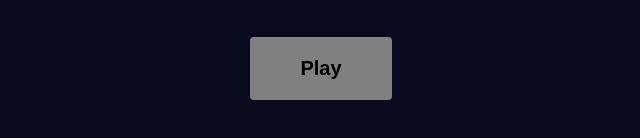
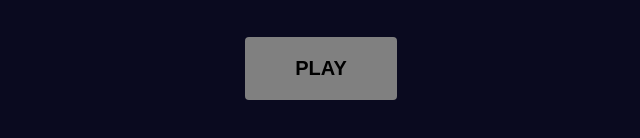
Before and after one commit to moataz-01/tic_tac_toe_JS, a plain HTML site: page index.html in a window 1280 px wide. Shown: the part 240-378 px from the top of the page, without its empty margins (319-959 px from the left). Drawn offline with Linux system fonts and the light colour scheme.

Commit message:
Update index.html

```diff
--- a/index.html
+++ b/index.html
@@ -11,7 +11,7 @@
 <body>
     <div class="intro">
         <h1>TIC TAC TOE game</h1>
-        <button class="btn"><a href="game.html">Play</a></button>
+        <a href="game.html"><button class="btn">PLAY</button></a>
     </div>
     <script src="script/main.js"></script>
 </body>
```
